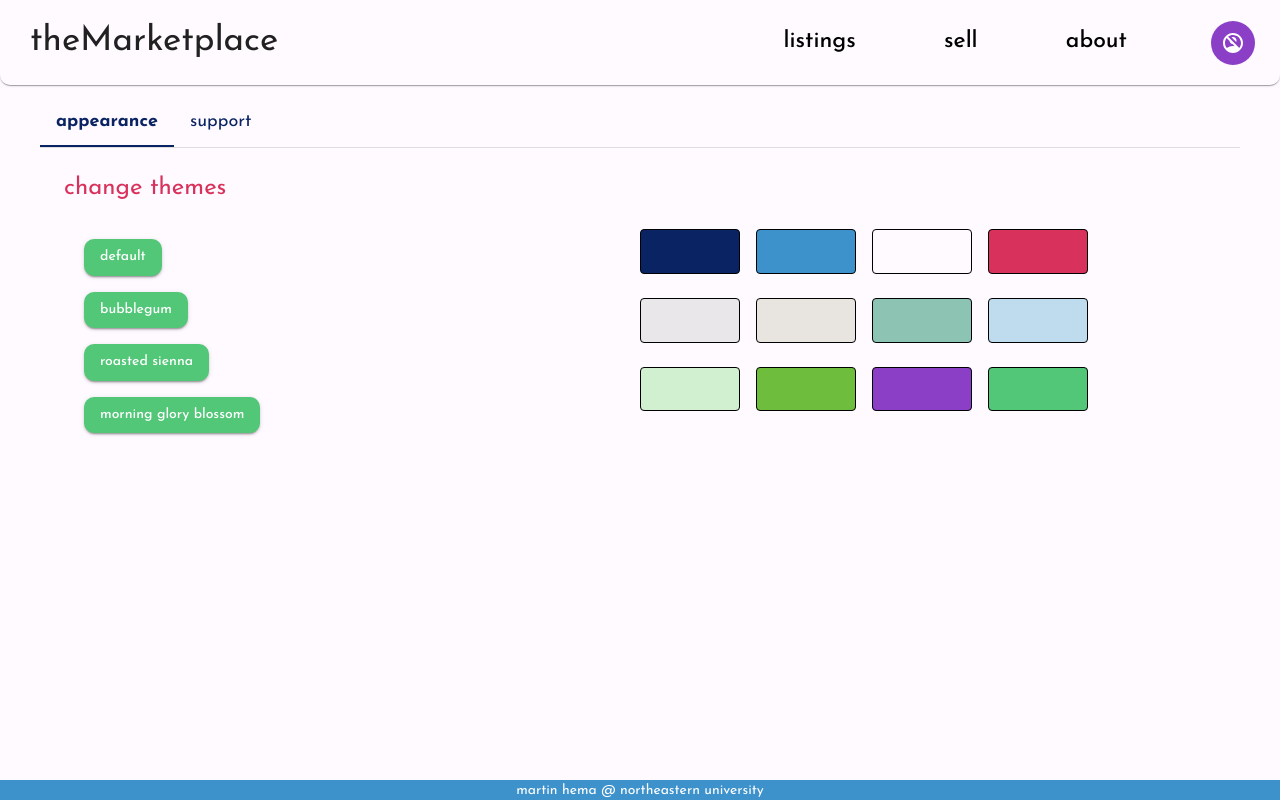
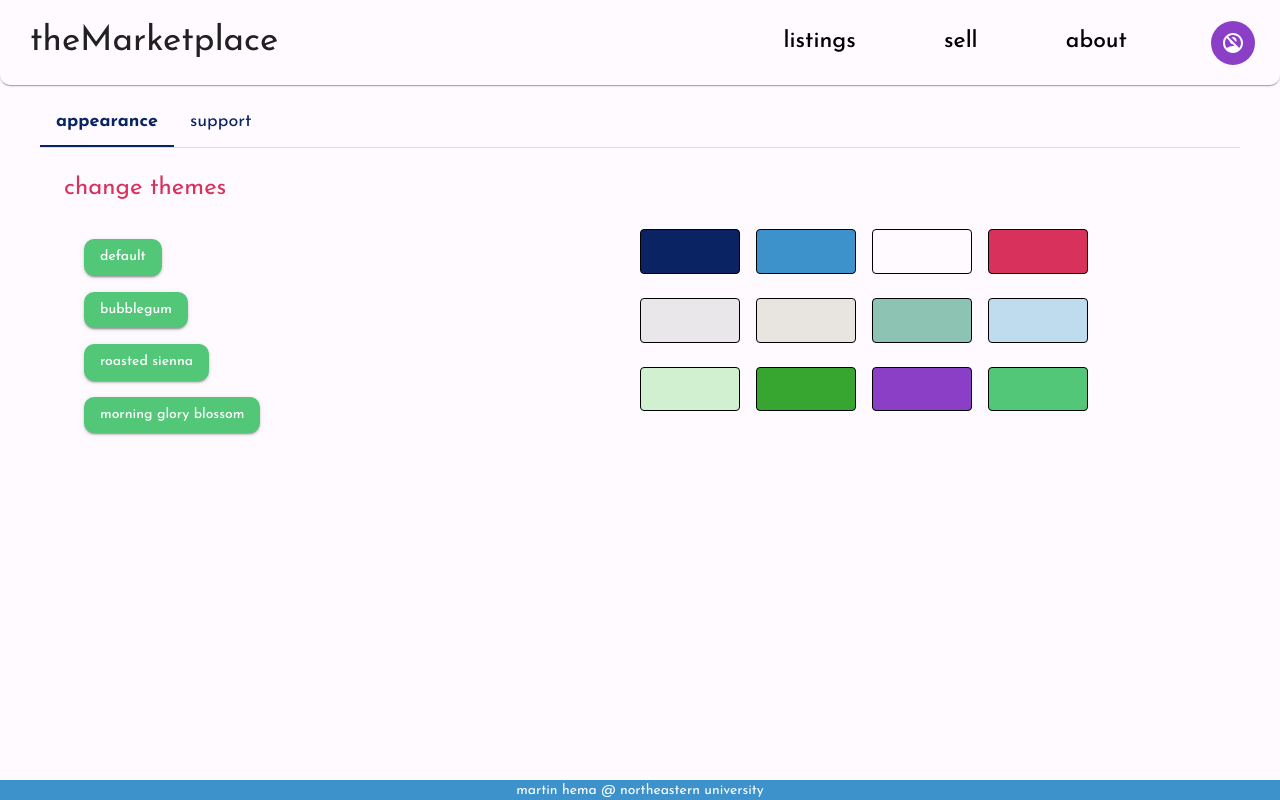
Before and after one commit to martin0he/theMarketplace, a React (Vite) app: page /settings in a window 1280 px wide. Built offline with nearby package versions, Linux system fonts and the light colour scheme; no server answers; the database is empty.

Commit message:
price tag color chaneg

```diff
--- a/src/assets/Colors.ts
+++ b/src/assets/Colors.ts
@@ -10,7 +10,7 @@ export const themes = {
     turquoise: "#8dc3b3",
     listBoxBG1: "#bedcee",
     listBoxBG2: "#d0f0cf",
-    priceSticker: "#6ebd3d",
+    priceSticker: "#36a630",
     soldSticker: "#8b3fc6",
     submitButton: "#51C777",
   },
```
